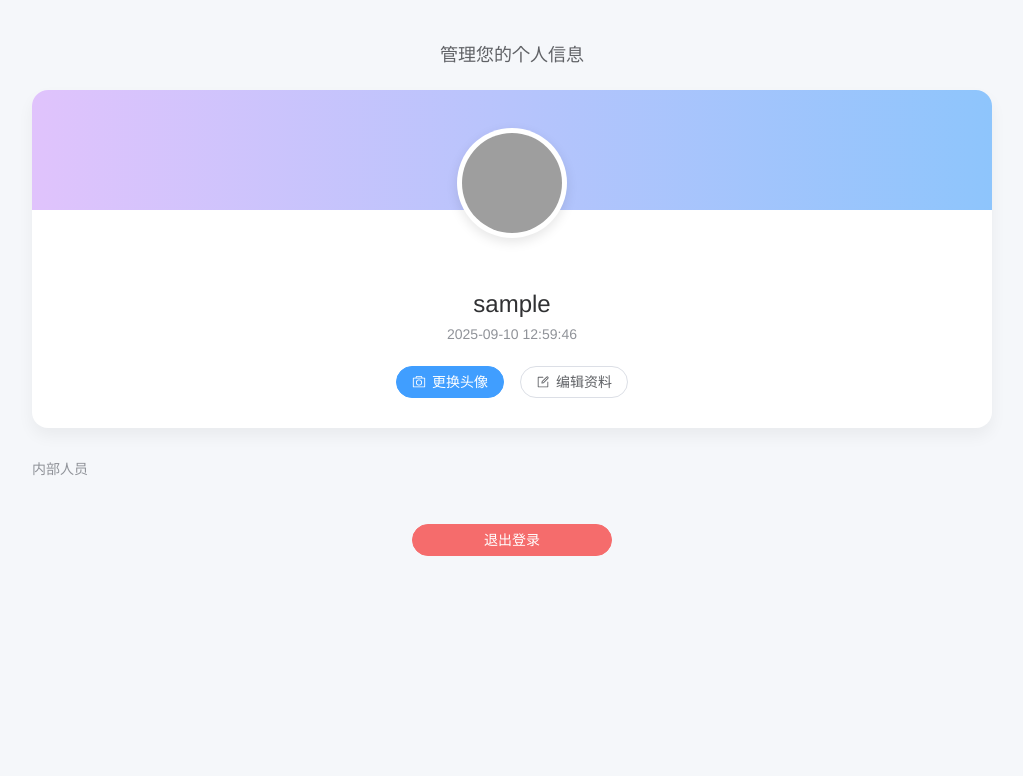
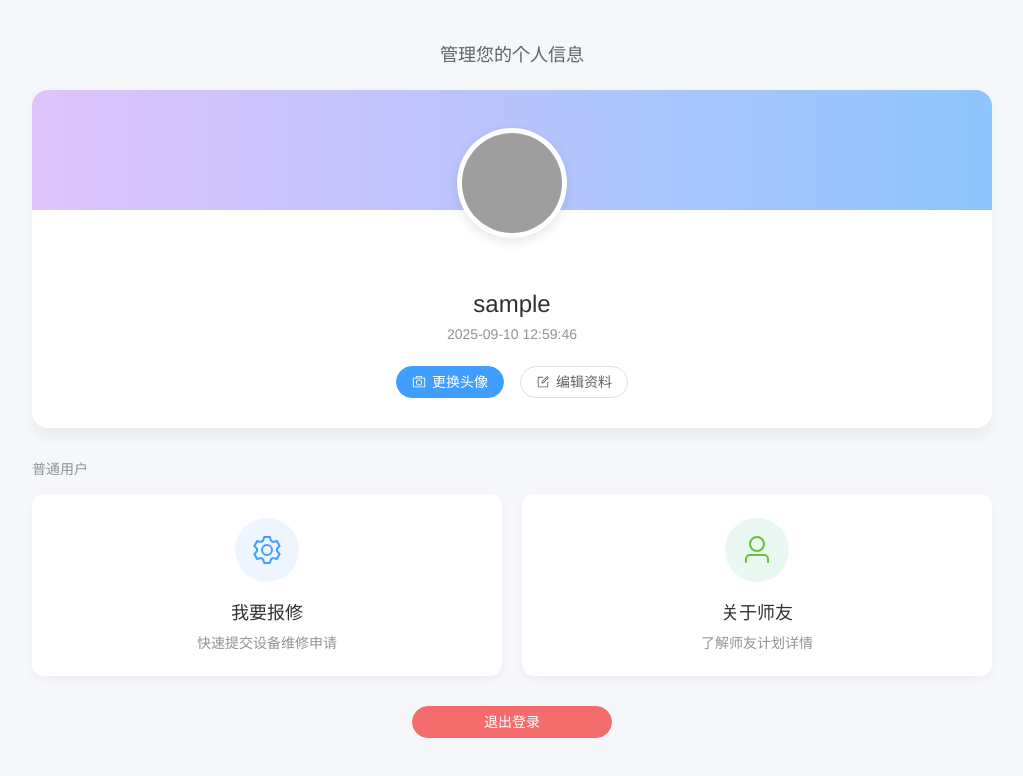
Before and after one commit to Goblin-Master/volunteer-team, a Vue app in the folder frontend/: page /home in a window 1280 px wide. Shown: the top 776 px of the page, without its empty margins (128-1151 px from the left). Built offline with nearby package versions, Linux system fonts and the light colour scheme; sample sign-in values are in the browser's storage; the HTML template or start-up script is replaced by a standard one.

Commit message:
feat: 完成用户的主页一些基本设置，同时完成头像更改问题。

```diff
--- a/frontend/src/stores/user.ts
+++ b/frontend/src/stores/user.ts
@@ -10,7 +10,7 @@ const parse_token = (token: string) => {
     const payload_base64 = token.split('.')[1];
     const payload = JSON.parse(atob(payload_base64));
     return {
-      role: payload.role || 2, // 默认 role 为 2 (普通用户)
+      role: payload.role_id || 2, // 默认 role 为 2 (普通用户)
     };
   } catch (error) {
     console.error('Failed to parse token:', error);
```
